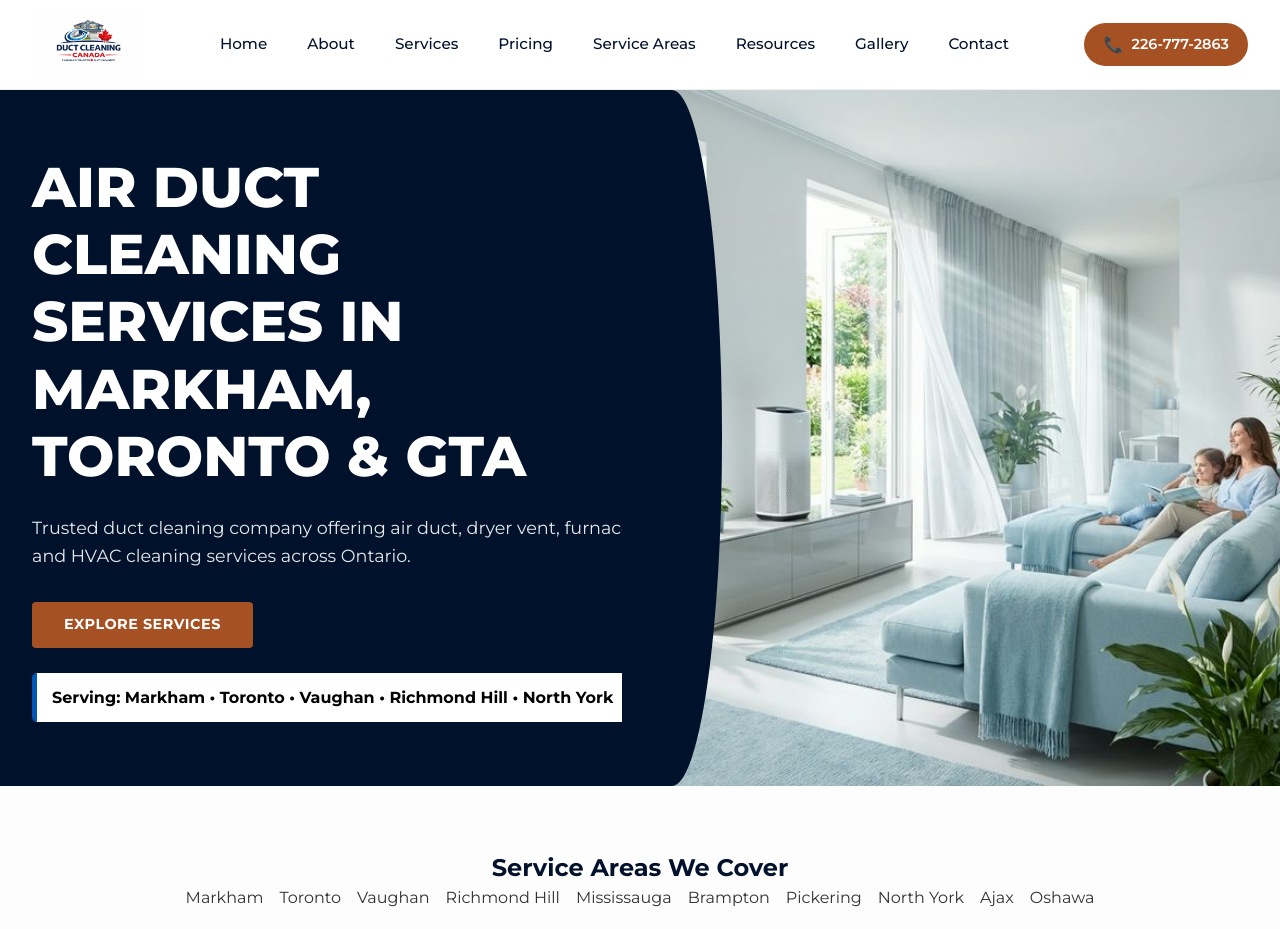
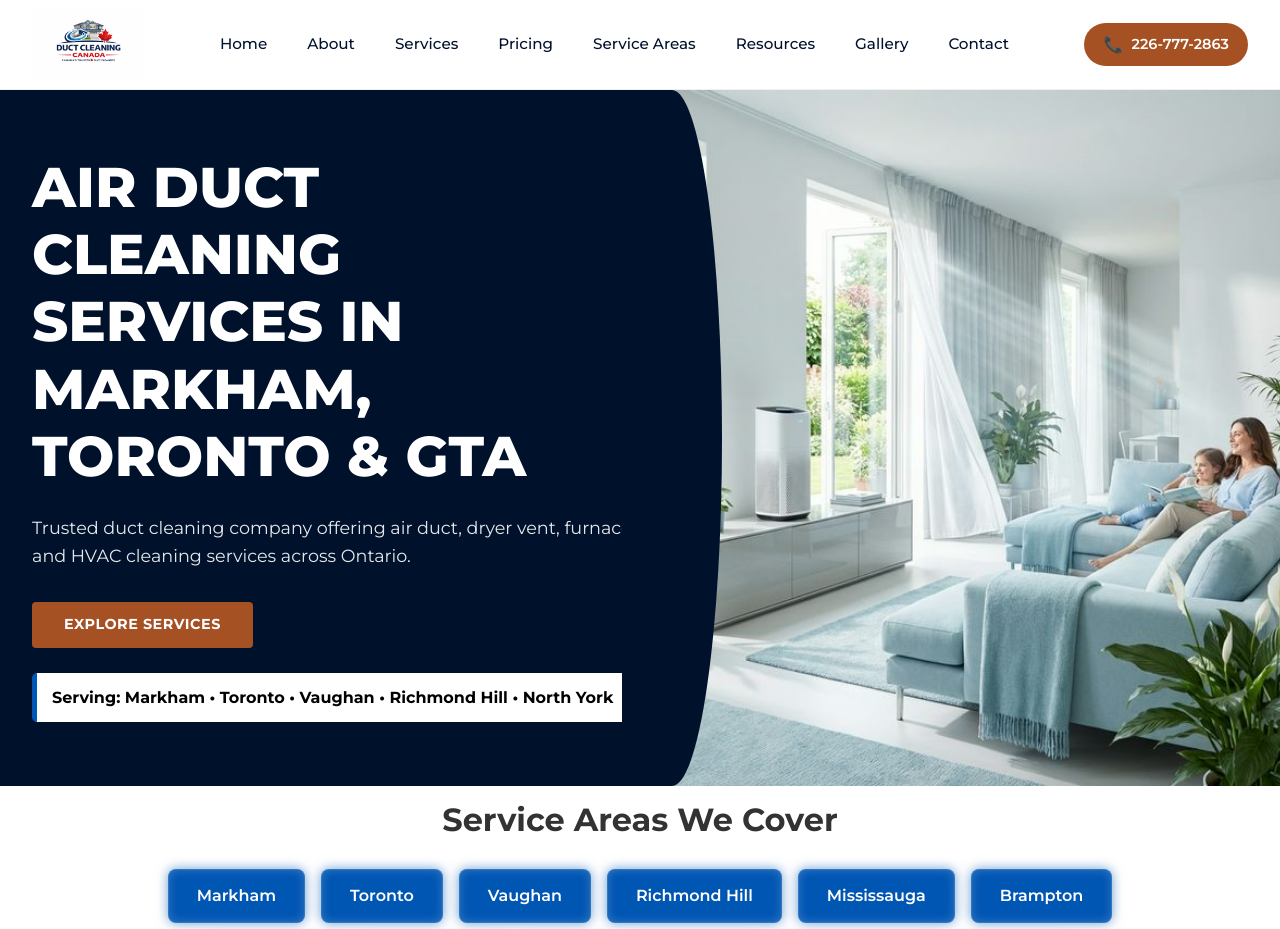
Before and after one commit to josph8487-prog/duct-Canada-original, a Next.js app: page / in a window 1280 px wide. Shown: the top 929 px of the page. Built offline with nearby package versions, Linux system fonts and the light colour scheme.

Commit message:
Update page.tsx

```diff
--- a/src/app/page.tsx
+++ b/src/app/page.tsx
@@ -27,6 +27,23 @@ export default function Home() {
     }
   ];
 
+  // AAPKE BLUE BUTTONS KI STYLING + LIGHTING GLOW EFFECT HERE
+  const areaBtnStyle = {
+    padding: "14px 28px",
+    backgroundColor: "#0056b3", // Aapka original blue color
+    color: "#fff",
+    borderRadius: "8px",
+    textDecoration: "none",
+    fontWeight: "600",
+    fontSize: "16px",
+    display: "inline-block",
+    textAlign: "center",
+    // Yahan lighting/glow effect dala hai jo buttons ko shiny aur bright banayega
+    boxShadow: "0 0 12px rgba(0, 86, 179, 0.6), inset 0 0 10px rgba(255, 255, 255, 0.2)",
+    border: "1px solid rgba(255, 255, 255, 0.2)",
+    transition: "0.3s ease"
+  };
+
   return (
     <main>
 
@@ -45,7 +62,7 @@ export default function Home() {
                 Trusted duct cleaning company offering air duct, dryer vent, furnace and HVAC cleaning services across Ontario.
               </p>
 
-              <Link href="/services" className={`${styles.glowButton} btn btn-primary`}>
+              <Link href="/services" className="btn btn-primary">
                 Explore Services
               </Link>
 
@@ -61,9 +78,13 @@ export default function Home() {
         </div>
       </section>
 
-      {/* SERVICE AREAS */}
-      <section className={styles.areaSection}>
-        <h2 className={styles.areaTitle}>Service Areas We Cover</h2>
+      {/* SERVICE AREAS (SPACE FIX: Is section par direct styles lagaye hain space khatam krne k liye) */}
+      <section style={{ paddingTop: "10px", marginTop: "0px" }}>
+
+        {/* HEADING CENTERED */}
+        <h2 style={{ textAlign: "center", marginBottom: "25px", fontSize: "2rem", color: "#333" }}>
+          Service Areas We Cover
+        </h2>
 
         <div className={styles.areaGrid}>
           {[
@@ -78,15 +99,15 @@ export default function Home() {
             "Ajax",
             "Oshawa",
             "Scarborough",
-            "Whitby",
-            "East York",
-            "Etobicoke",
-            "York Region"
+            "Whitby",       // Naya Button
+            "East York",    // Naya Button
+            "Etobicoke",    // Naya Button
+            "York Region"   // Naya Button
           ].map((city) => (
             <Link
               key={city}
               href={`/location/${city.toLowerCase().replace(/\s+/g, "-")}`}
-              className={styles.areaBtnStyle}
+              style={areaBtnStyle} // Wapis original inline style apply kar diya
             >
               {city}
             </Link>
```
